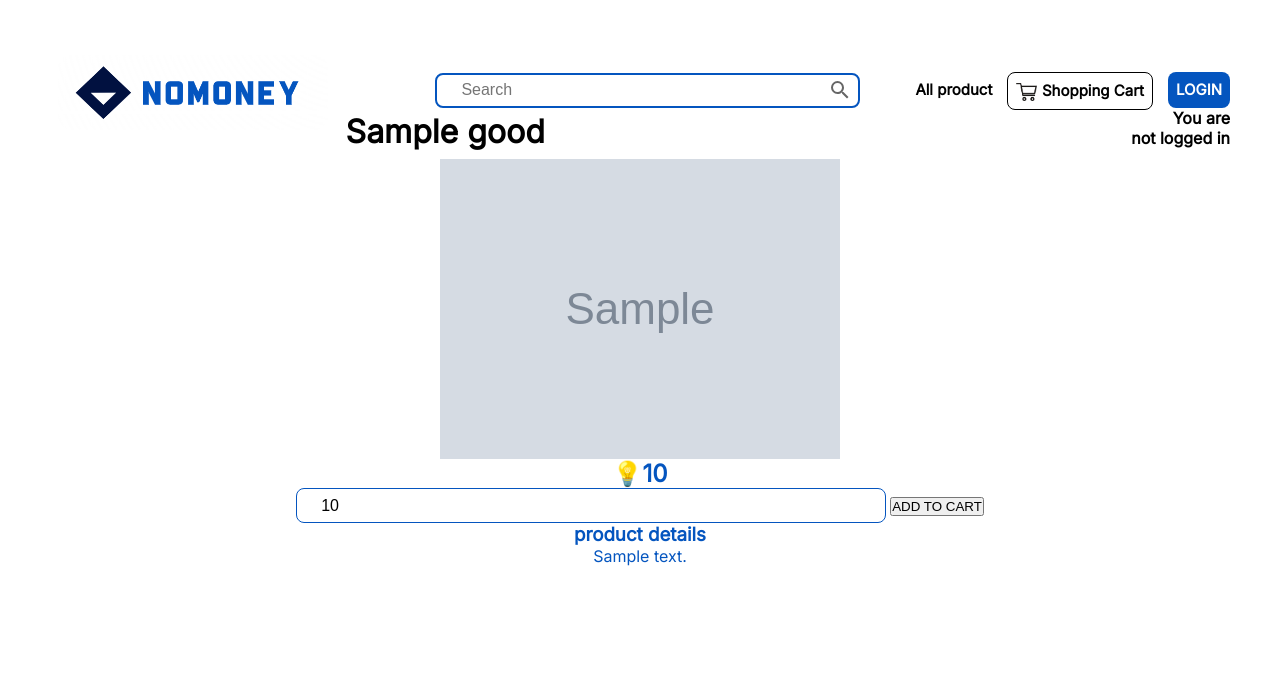
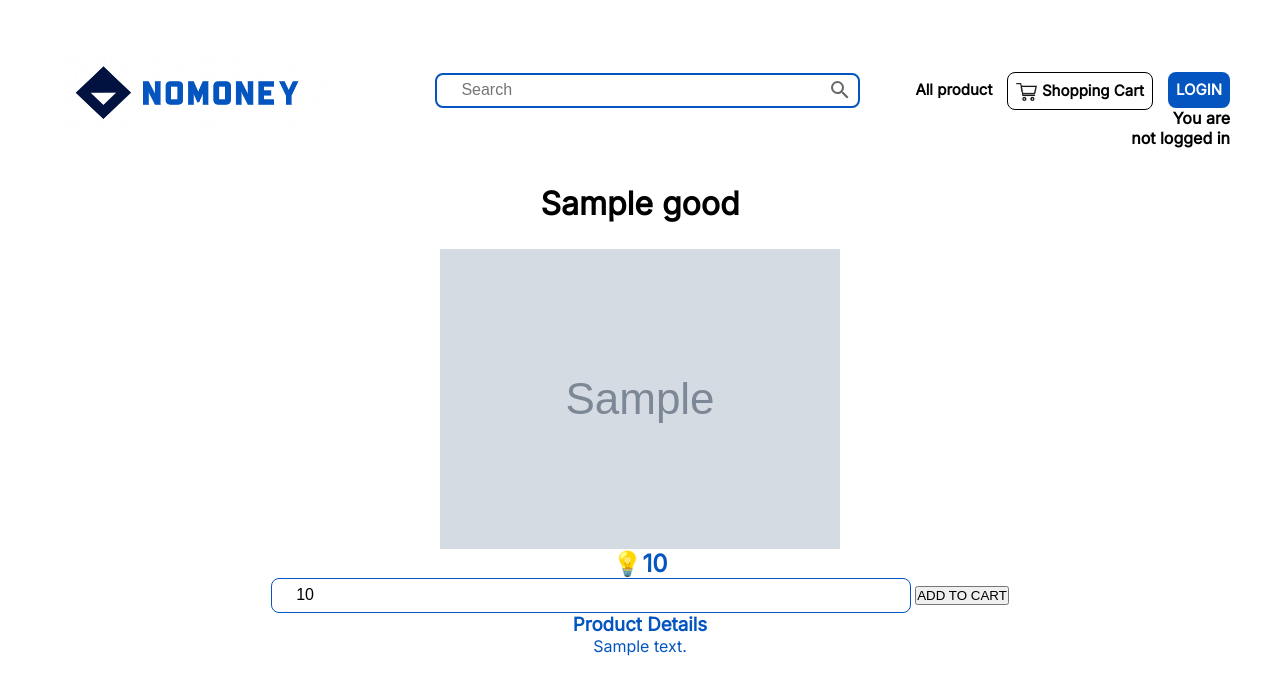
Before and after one commit to oransom48/10daysproject2023_NoMoney, a Django app: template shopping/goods/templates/details.html in a window 1280 px wide. Shown: the top 695 px of the page. Run offline with Django 3.2, Linux system fonts and the light colour scheme; the template is opened without the code that fills it: most values are stand-ins (such as "Sample title", 1, 10 or a date in 2020); grey boxes marked "Sample" are stand-in pictures.

Commit message:
New commit

```diff
--- a/shopping/goods/static/css/product_detail.css
+++ b/shopping/goods/static/css/product_detail.css
@@ -1,11 +1,11 @@
 .name_product{
-    position: fixed;
-    top: 14%;
-    left: 27%;
+    position: static;
+    text-align: center;
+    margin-top: -5%;
     font-family: "Inter", sans-serif;
 }
 .product_detail_pic{
-    margin-top: 5%;
+    margin-top: 2%;
     text-align: center;
 }
 .text_price{
--- a/shopping/goods/templates/cart/cart_detail.html
+++ b/shopping/goods/templates/cart/cart_detail.html
@@ -4,7 +4,7 @@
     Shopping Cart
 {% endblock %}
 
-{% block content %}
+{% block body %}
     <h1>SHOPPING CART</h1>
     {% if count == 0 or count == 1 %}
         <p>{{ count }} item</p>
@@ -13,7 +13,7 @@
     {% endif %}
 
     {% if cart_items %}
-        <table class="table">
+        <table class="table" style="margin-left: auto; margin-right: auto;">
             <thead>
                 <tr>
                     <th></th>
--- a/shopping/goods/templates/details.html
+++ b/shopping/goods/templates/details.html
@@ -4,10 +4,10 @@
     Product details
 {% endblock %}
 
-{% block content %}
+{% block body %}
     <link rel="stylesheet", href="{% static 'css/product_detail.css' %}">
     <div class="name_product">
-        <h1>{{ goods.goodsname }}</h1>
+        <h1><b>{{ goods.goodsname }}</b></h1>
     </div>
     <div class="product_detail_pic">
         <img src="{{ goods.image.url }}" alt="{{ goods.goodsname }}" width="400">
@@ -23,7 +23,7 @@
     </form>
 
     <div class="text_detail">
-        <h3>product details</h3>
+        <h3><b>Product Details</b></h3>
         <p>{{ goods.description }}</p>
     </div>
 
```
Also changed, not shown: shopping/db.sqlite3.
